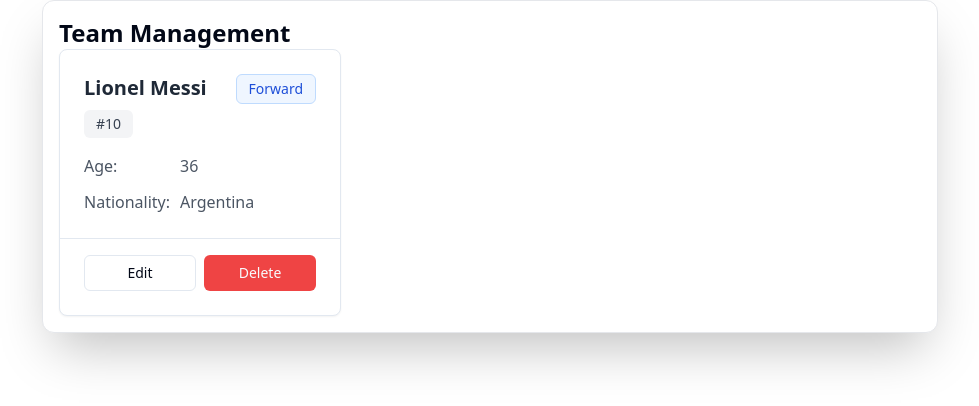
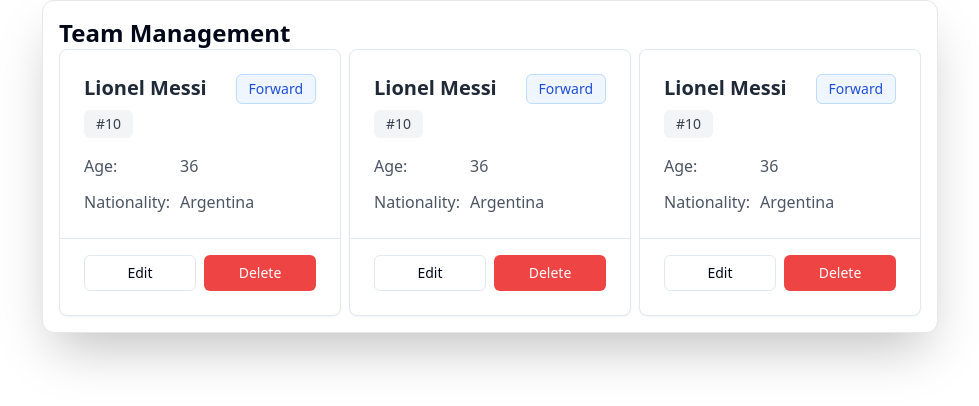
Before and after one commit to Saheel-Mahzz/Football-Team-Management, a React (Vite) app: page / in a window 1280 px wide. Shown: the top 406 px of the page, without its empty margins (150-1129 px from the left). Built offline with nearby package versions, Linux system fonts and the light colour scheme.

Commit message:
feat: made a team dispay card

```diff
--- a/src/pages/team/components/TeamCard.tsx
+++ b/src/pages/team/components/TeamCard.tsx
@@ -1,21 +1,16 @@
 // PlayerCard.tsx
 import { Button } from "@/components/ui/button";
 import { Card, CardContent, CardFooter } from "@/components/ui/card";
+import { Player } from "@/types/players";
 
-const TeamCard = () => {
+const TeamCard = ({players}:{players:Player[]}) => {
   // Static data for ONE player
-  const player = {
-    id: 1,
-    name: "Lionel Messi",
-    position: "Forward",
-    jerseyNumber: 10,
-    age: 36,
-    avatarUrl: "",
-    nationality: "Argentina"
-  };
+
 
   return (
   <div className="grid md:grid-cols-3 gap-2">
+
+    {players?.map((player)=>(
   <Card className="border shadow-sm hover:shadow-md transition-shadow w-full">
     <CardContent className="pt-6 ">
       <div className="flex justify-between items-start mb-4">
@@ -53,6 +48,8 @@
       </Button>
     </CardFooter>
   </Card>
+    ))}
+
 
 
 </div>
--- /dev/null
+++ b/src/pages/team/components/TeamGrid.tsx
@@ -0,0 +1,48 @@
+import TeamCard from "./teamCard"
+
+  const players = [{
+    id: 1,
+    name: "Lionel Messi",
+    position: "Forward",
+    jerseyNumber: 10,
+    age: 36,
+    avatarUrl: "",
+    nationality: "Argentina"
+  },
+  {
+    id: 2,
+    name: "Lionel Messi",
+    position: "Forward",
+    jerseyNumber: 10,
+    age: 36,
+    avatarUrl: "",
+    nationality: "Argentina"
+  },
+  {
+    id: 3,
+    name: "Lionel Messi",
+    position: "Forward",
+    jerseyNumber: 10,
+    age: 36,
+    avatarUrl: "",
+    nationality: "Argentina"
+  },
+]
+
+// const players =[]
+
+
+export default function TeamGrid() {
+  if(players.length === 0){
+    return(
+            <div className="text-center py-12 border-2 border-dashed border-gray-300 rounded-lg">
+        <p className="text-gray-500 text-lg">No players in the squad yet</p>
+        <p className="text-gray-400 text-sm mt-2">Add your first player to get started!</p>
+      </div>
+    )
+  }
+
+  return (
+    <TeamCard players={players}/>
+  )
+}
--- a/src/pages/team/index.tsx
+++ b/src/pages/team/index.tsx
@@ -1,4 +1,4 @@
-import TeamCard from "./components/teamCard";
+import TeamGrid from "./components/TeamGrid";
 
 export default function Team() {
   return (
@@ -8,7 +8,7 @@
 
       {/* <PlayerForm/>
        */}
-       <TeamCard/>
+       <TeamGrid/>
     </div>
   )
 }
```
